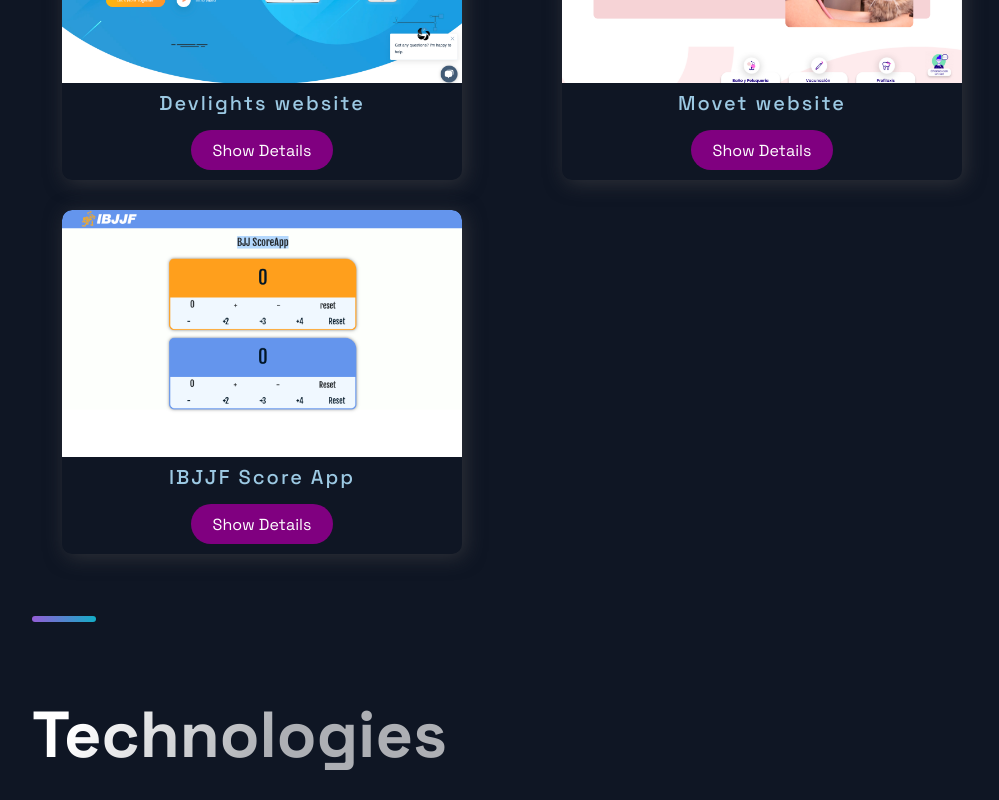
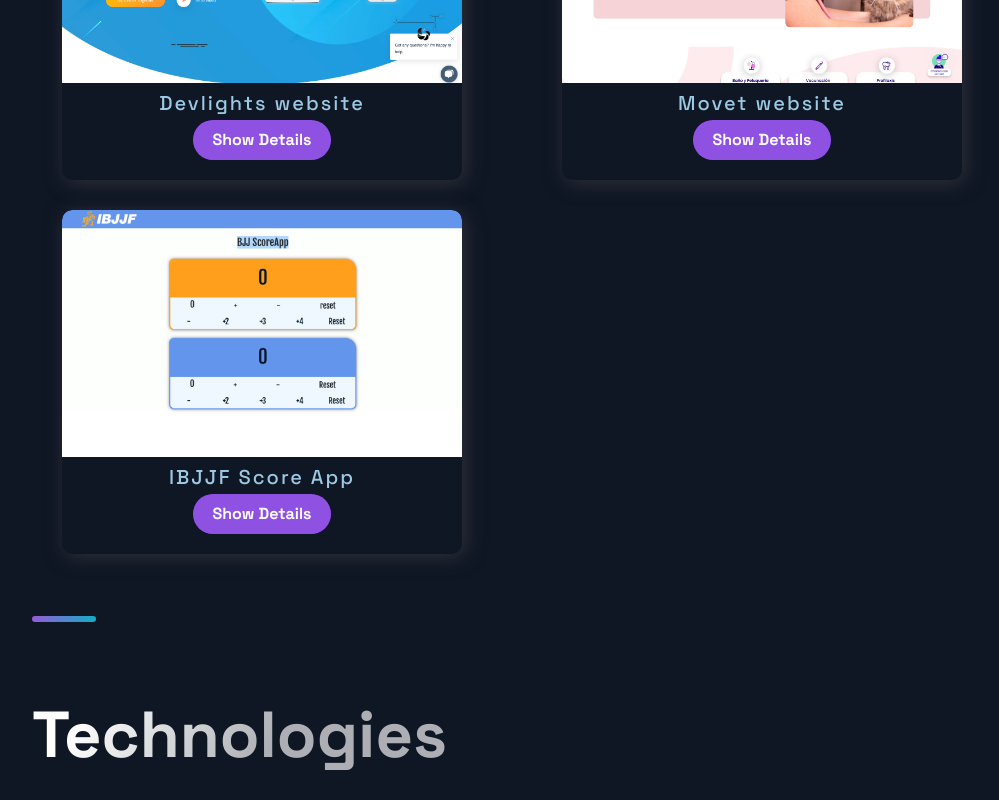
Before and after one commit to xtianmarucco/christian-portfolio, a Next.js app in the folder client/: page / in a window 1280 px wide. Shown: the part 920-1720 px from the top of the page, without its empty margins (88-1087 px from the left). Built offline with nearby package versions, Linux system fonts and the light colour scheme.

Commit message:
download cv functionality ok, and deatil buttons

```diff
--- a/client/src/components/DownloadCvButton/DownloadCv.js
+++ b/client/src/components/DownloadCvButton/DownloadCv.js
@@ -1,29 +1,34 @@
-import Link from "next/link";
-import Axios from "axios";
-import FileDownload from 'js-file-download';
-import Button from "../../styles/GlobalComponents/Button";
+import React from "react";
+import Button from '../../styles/GlobalComponents/Button';
 
+const CvDownload = () => {
+  const handleDownload = async () => {
+    try {
+      // Make a request to the API route to download the document
+      const response = await fetch("/api/download");
+      // Convert the response to a blob
+      const blob = await response.blob();
+      // Create a URL for the blob
+      const url = URL.createObjectURL(blob);
+      // Create a link element and click it to trigger the download
+      const a = document.createElement("a");
+      a.href = url;
+      a.download = "ChristianMarucco.pdf"; // The desired name for the downloaded file
+      a.click();
+      // Clean up the URL and the link element
+      URL.revokeObjectURL(url);
+      a.remove();
+    } catch (error) {
+      console.error("Error downloading:", error);
+    }
+  };
 
-const DownloadCv = () => {
+  return (
+    <div>
+      {/* Your other content */}
+      <Button onClick={handleDownload}>Get my CV</Button>
+    </div>
+  );
+};
 
-  const download=(e)=>{
-    e.preventDefault()
-    Axios({
-      url:"http://localhost:4000",
-      method:"GET",
-      responseType:"blob"
-    }).then((res)=>{
-      console.log(res);
-      FileDownload(res.data,"christianCv.pdf")
-    })
-  }
-  return(
-  <>
-  <Button  onClick={(e)=> download(e)} >Get my CV</Button>
-  </>
-  );
-
-}
-
-
-export default DownloadCv;
+export default CvDownload;
--- a/client/src/components/Projects/Projects.js
+++ b/client/src/components/Projects/Projects.js
@@ -1,6 +1,7 @@
 import React from "react";
 import { useState, useEffect } from "react";
 import { motion } from "framer-motion";
+import ButtonSmall from "../../styles/GlobalComponents/ButtonSmall";
 
 import {
   BlogCard,
@@ -63,9 +64,9 @@
               <TitleContent title>
                 <HeaderThree>{title}</HeaderThree>
               </TitleContent>
-              <ToggleButton onClick={() => handleToggle(title)}>
+              <ButtonSmall onClick={() => handleToggle(title)}>
                 {isShown[title] ? "Hide Details" : "Show Details"}
-              </ToggleButton>
+              </ButtonSmall>
               <AnimatePresence>
                 {isShown[title] && (
                   <motion.div
--- /dev/null
+++ b/client/src/pages/api/download.js
@@ -0,0 +1,14 @@
+import path from "path";
+import fs from "fs";
+
+export default function handler(req, res) {
+  const filePath = path.join(process.cwd(), "src", "download", "CVChristianMarucco.pdf");
+  const stat = fs.statSync(filePath);
+
+  res.setHeader("Content-Length", stat.size);
+  res.setHeader("Content-Type", "application/pdf");
+  res.setHeader("Content-Disposition", "attachment; filename=CVChristianMarucco.pdf");
+
+  const fileStream = fs.createReadStream(filePath);
+  fileStream.pipe(res);
+}
--- /dev/null
+++ b/client/src/styles/GlobalComponents/ButtonSmall.js
@@ -0,0 +1,11 @@
+import React from 'react'
+
+import { ButtonBackSmall, ButtonFrontsmall } from './index'
+
+const ButtonSmall = (props) => (
+  <ButtonBackSmall alt={props.alt} form={props.form} disabled={props.disabled}>{props.children}
+    <ButtonFrontsmall alt={props.alt} onClick={props.onClick} disabled={props.disabled}>{props.children}</ButtonFrontsmall>
+  </ButtonBackSmall>
+);
+
+export default ButtonSmall
--- a/client/src/styles/GlobalComponents/index.js
+++ b/client/src/styles/GlobalComponents/index.js
@@ -246,6 +246,88 @@
   }
 `
 
+export const ButtonBackSmall = styled.div`
+  width: fit-content;
+  padding: 10px 20px;
+  height: 40px;
+  border-radius: 50px;
+  font-weight: 600;
+  display: flex;
+  align-items: center;
+  justify-content: center;
+  margin: ${({ alt, form }) => (alt || form) ? '0' : 'auto auto 20px'};
+  color: #fff;
+  background: rgb(135, 57, 250);
+  cursor: pointer;
+  transition: 0.5s ease;
+  position: relative;
+  overflow: hidden;
+  opacity: ${({ disabled }) => disabled ? '.5' : '1'};
+
+  @media ${(props) => props.theme.breakpoints.md} {
+    width: ${({ alt }) => alt ? '150px' : '184px'};
+    height: ${({ alt }) => alt ? '52px' : '48px'};
+    font-size: ${({ alt }) => alt ? '20px' : '16px'};
+    margin-bottom: ${({ alt }) => alt ? '0' : '64px'};
+  }
+
+  @media ${(props) => props.theme.breakpoints.sm} {
+    width: 100%;
+    height: 32px;
+    font-size: 14px;
+    margin-bottom: ${({ alt }) => alt ? '0' : '32px'};
+  }
+`
+
+export const ButtonFrontsmall = styled.button`
+  width: auto;
+  padding: 10px 20px;
+  height: 40px;
+  border: none;
+  border-radius: 50px;
+  color: #fff;
+  display: flex;
+  position: absolute;
+  top: 0;
+  left: 0;
+  background: #945dd6ad;
+  opacity: ${({ disabled }) => disabled ? '.5' : '1'};
+  transition: .4s ease;
+  font-weight: 600;
+  align-items: center;
+  justify-content: center;
+  cursor: pointer;
+  box-shadow: ${({ disabled }) => disabled ? 'inset 0px 2px 1px rgba(46, 49, 55, 0.15), inset 0px 0px 4px rgba(20, 20, 55, 0.3)' : 'none'};
+
+  &:hover {
+    opacity: 0;
+  }
+  &:focus {
+    outline: none;
+  }
+  &:active {
+    opacity: 1;
+    box-shadow: inset 0px 2px 1px rgba(46, 49, 55, 0.15), inset 0px 0px 4px rgba(20, 20, 55, 0.3);
+  }
+
+  &:disabled{
+    background: linear-gradient(270deg, #00DBD8 0%, #B133FF 100%);
+    opacity: 0.5;
+    box-shadow: inset 0px 2px 1px rgba(46, 49, 55, 0.15), inset 0px 0px 4px rgba(20, 20, 55, 0.3);
+  }
+
+  @media ${(props) => props.theme.breakpoints.md} {
+    font-size: ${({ alt }) => alt ? '20px' : '16px'};
+  }
+
+  @media ${(props) => props.theme.breakpoints.sm} {
+    font-size: 14px;
+  }
+`
+
+
+
+
 export const LinkContainer = styled.div`
   margin-left: ${({ large }) => large ? '24px' : '16px'};
   transition: 0.3s ease;
```
Also changed, not shown: 1 other file (tests, documents, lock files or other folders).
